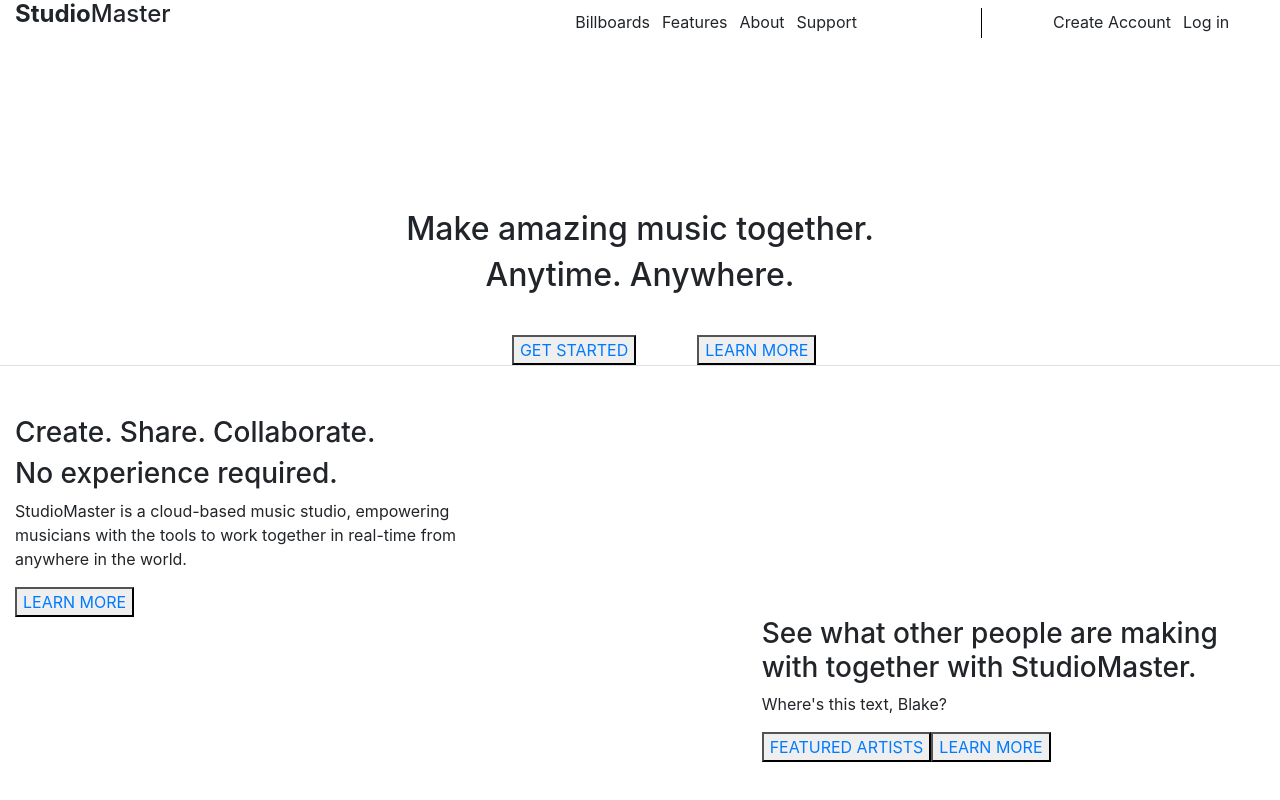
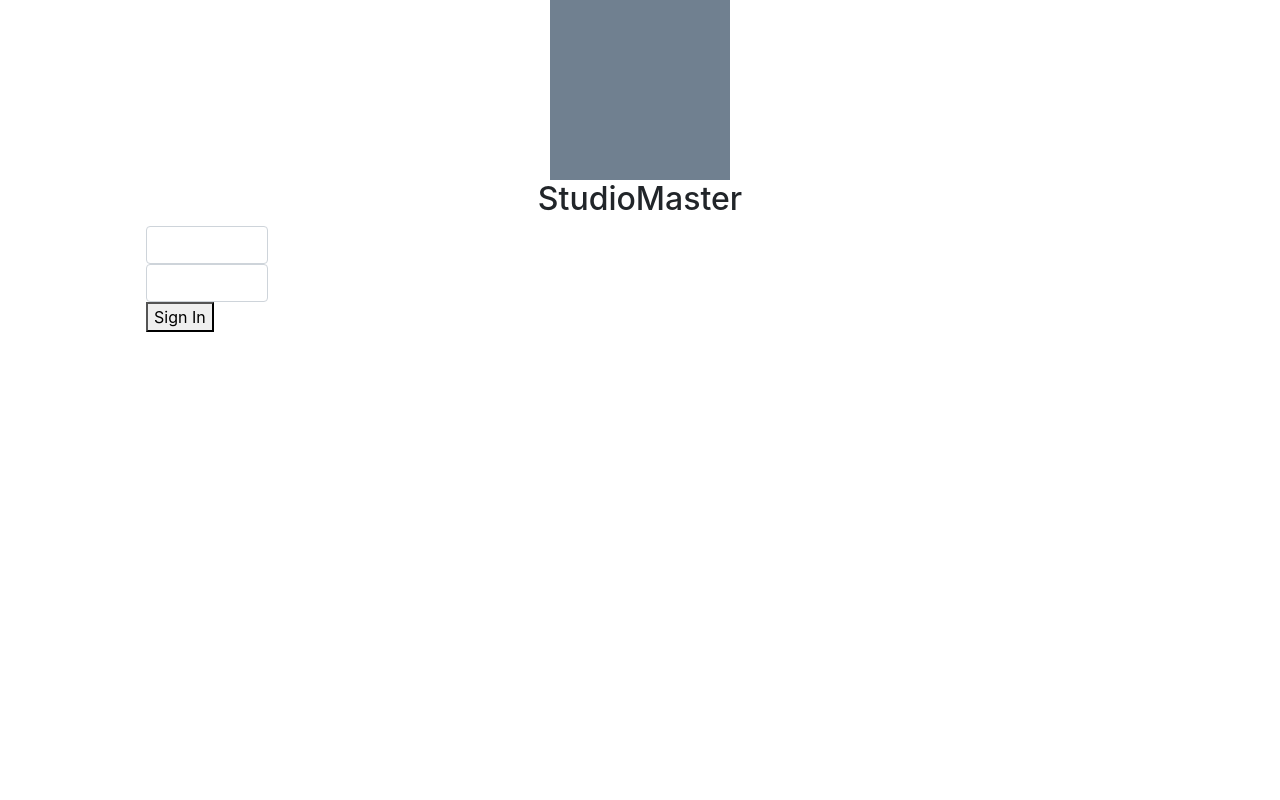
Before and after one commit to SethDonohue/StudioMaster, a React (Create React App) app: page /registration in a window 1280 px wide. Shown: the top 800 px of the page. Built offline with nearby package versions, Linux system fonts and the light colour scheme.

Commit message:
Started sign up page

```diff
--- a/src/components/home/home_description.js
+++ b/src/components/home/home_description.js
@@ -21,7 +21,7 @@ class HomeDescription extends Component{
                     </div>
 
                     <div className='col-6 mx-auto'>
-                        <button className='get_started top_buttons'><Link to='/'>GET STARTED</Link></button>
+                        <button className='get_started top_buttons'><Link to='/registration'>GET STARTED</Link></button>
                         <button className='top_buttons'><Link to='/'>LEARN MORE</Link></button>
                     </div>
 
--- /dev/null
+++ b/src/containers/sign_up.js
@@ -0,0 +1,43 @@
+import React, { Component } from 'react';
+import { connect } from 'react-redux';
+import { reduxForm, Field } from 'redux-form';
+
+import '../styles/sign_up.css';
+
+class SignUp extends Component {
+
+    input(field){
+        const className = `form-control`;
+        return(
+            <input type='text' name={field.title} className={className} />
+        )
+    }
+
+    render(){
+        return (
+            <div className='container'>
+                <div className='row'>
+                    <div className='col-12'>
+                        <div className='placeholder mx-auto' />
+                        <h2 className='text-center'>
+                            StudioMaster
+                        </h2>
+                    </div>
+                    <div className='row'>
+                        <div className='col-6 mx-auto'>
+                            <form>
+                                <Field name='UserName' title='' component={this.input} />
+                                <Field name='Password' component={this.input} />
+                                <button type='submit'>Sign In</button>
+                            </form>
+                        </div>
+                    </div>
+                </div>
+            </div>
+        )
+    }
+}
+
+export default reduxForm({
+
+})(SignUp);
--- a/src/index.js
+++ b/src/index.js
@@ -9,6 +9,7 @@ import rootReducer from './reducers/index';
 import registerServiceWorker from './registerServiceWorker';
 
 import App from './components/App';
+import SignUp from './containers/sign_up';
 
 const createStoreWithMiddleware = applyMiddleware(promise)(createStore);
 
@@ -18,7 +19,8 @@ ReactDOM.render(
         <BrowserRouter>
             <div>
                 <Switch>
-                   <Route path='/' component={App} />
+                    <Route path='/registration' component={SignUp} />
+                    <Route path='/' component={App} />
                 </Switch>
             </div>
         </BrowserRouter>
--- /dev/null
+++ b/src/styles/sign_up.css
@@ -0,0 +1,5 @@
+.placeholder {
+    background-color: slategray;
+    height: 180px;
+    width: 180px;
+}
```
Also changed, not shown: src/containers/index.js (deleted), 1 other file (tests, documents, lock files or other folders).
